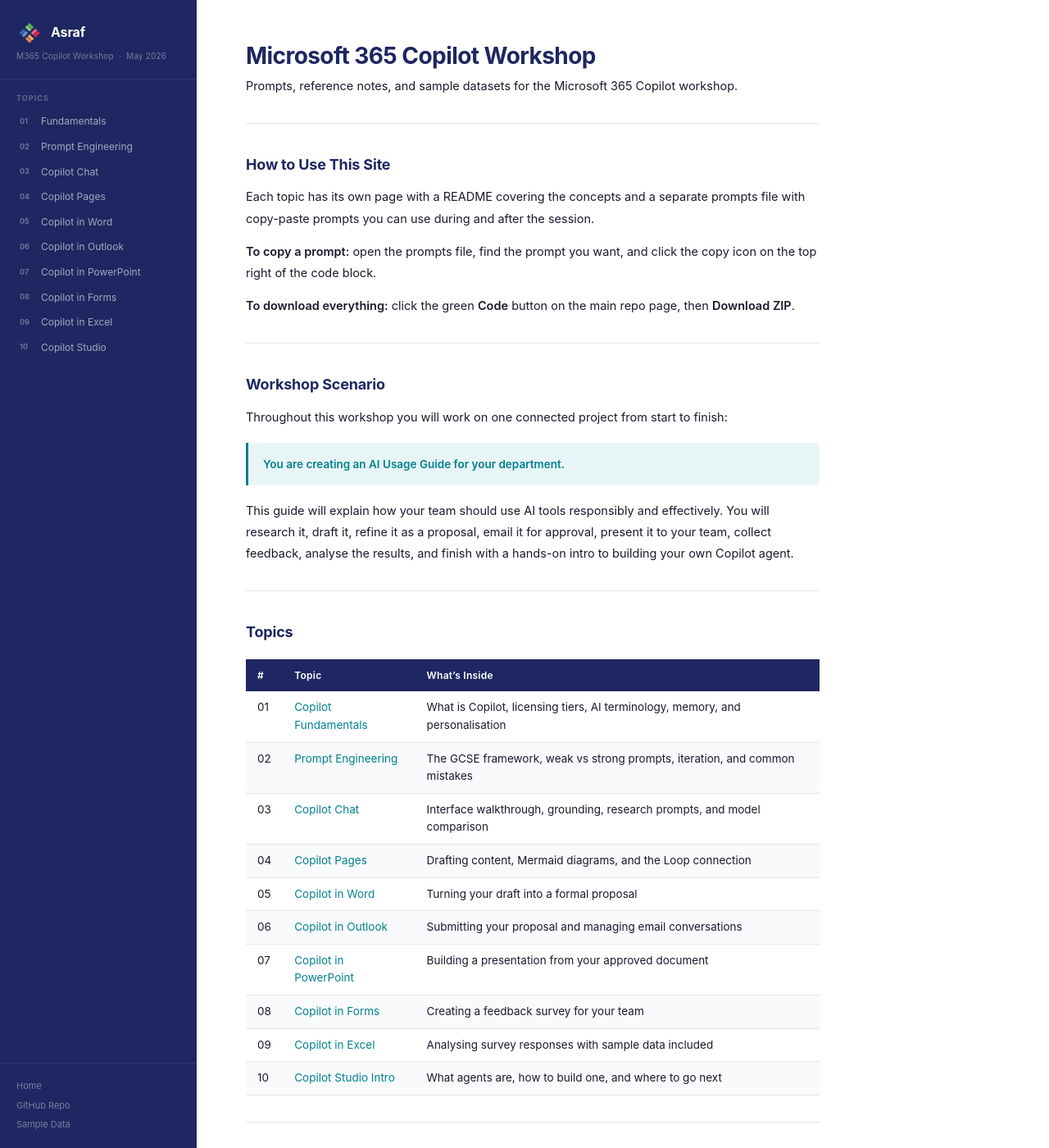
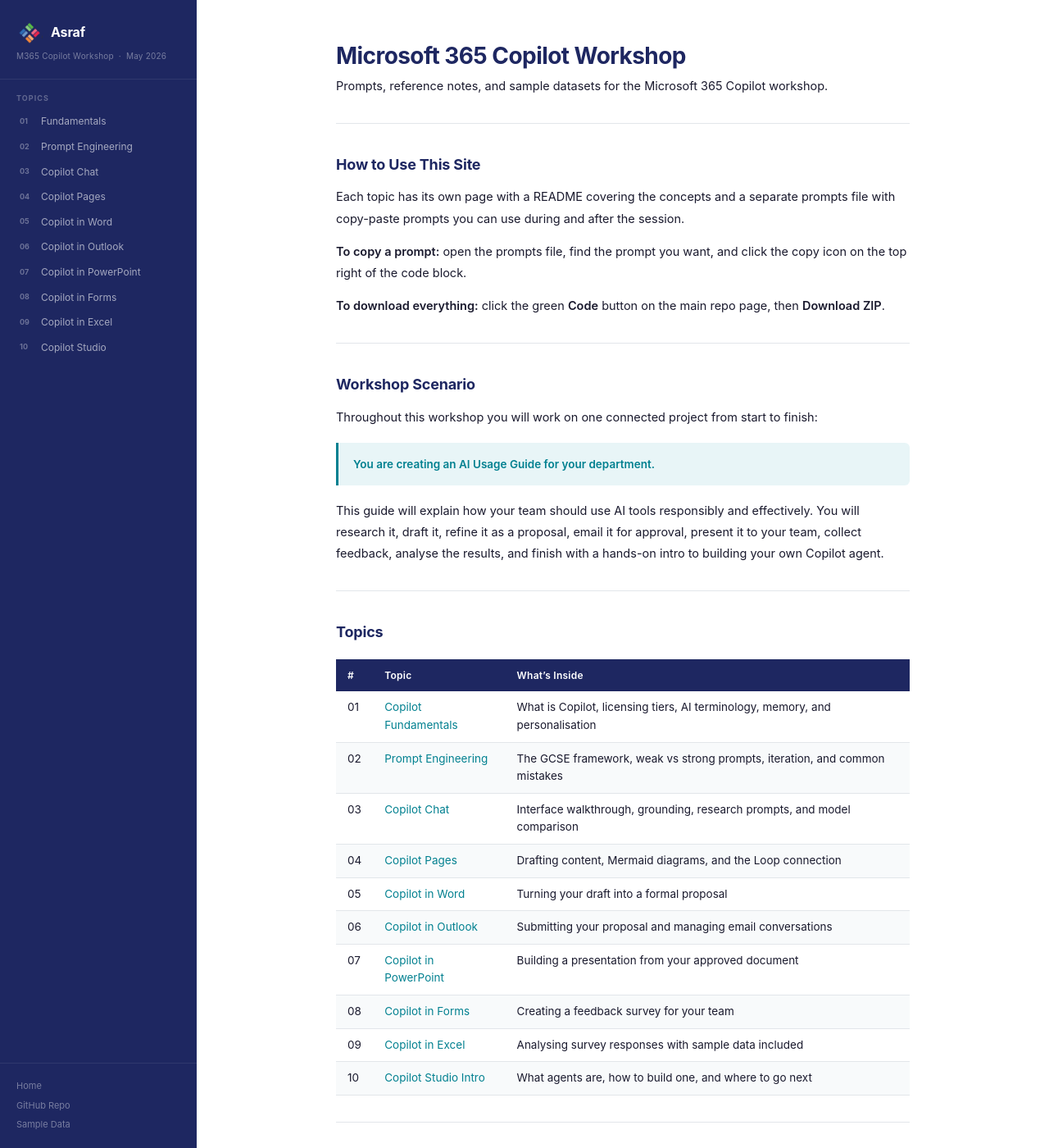
Before and after one commit to Asraf-JS/M365-Copilot-Workshop, a Jekyll site: the page built from README.md, in a window 1280 px wide and 1400 px high. Shown: the whole window at 82% size. Built offline with Jekyll 4.4.1, drawn with Linux system fonts in a browser that asks for light colours; our own code applies the rules of GitHub Pages for plain Markdown files.

Commit message:
Update default.html

```diff
--- a/_layouts/default.html
+++ b/_layouts/default.html
@@ -42,7 +42,11 @@ body{font-family:-apple-system,BlinkMacSystemFont,'Segoe UI',sans-serif;backgrou
 
 /* ── MAIN ── */
 .main-wrap{margin-left:var(--sidebar-w);flex:1;min-width:0;}
-.main-inner{max-width:820px;padding:52px 60px 80px;}
+.main-inner{
+  max-width:820px;
+  margin:0 auto;
+  padding:52px 60px 80px;
+}
 
 /* ── BREADCRUMB ── */
 .breadcrumb{font-size:12px;color:var(--text-muted);margin-bottom:28px;display:flex;align-items:center;gap:6px;}
```
